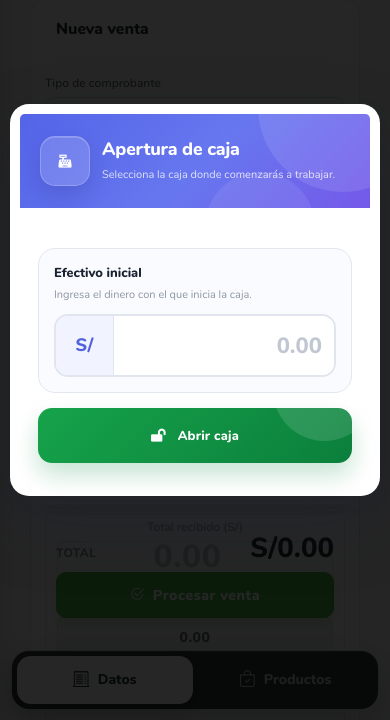
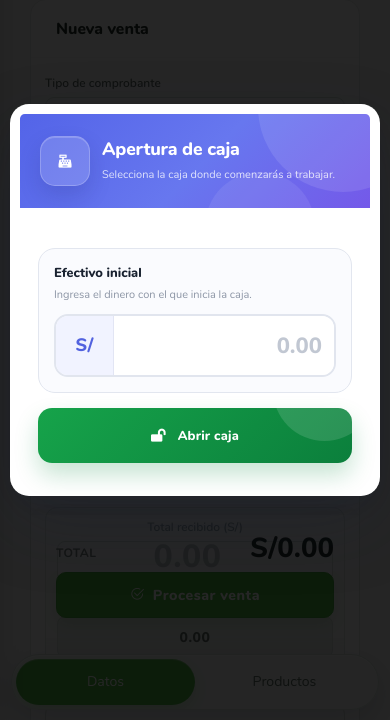
Before and after one commit to andres-app/bendey, a PHP site: page /newsale3 in a window 390 px wide. Shown: the part 124-844 px from the top of the page. Run offline with PHP 8.4, Linux system fonts and the light colour scheme; the visitor is signed in with stand-in values (Sample User, id 1); data that the repository does not hold is empty; some libraries are stand-ins or nearby versions.

Commit message:
modificando el switch para POS en movil y tablet version 2

```diff
--- a/Views/modules/newsale3.php
+++ b/Views/modules/newsale3.php
@@ -43,6 +43,11 @@ if ($_SESSION['ventas'] == 1) {
                         role="tablist"
                         aria-label="Secciones de nueva venta">
 
+                        <span
+                            class="venta-mobile-switch-slider"
+                            aria-hidden="true">
+                        </span>
+
                         <button
                             type="button"
                             class="venta-mobile-switch-btn active"
@@ -51,8 +56,7 @@ if ($_SESSION['ventas'] == 1) {
                             role="tab"
                             aria-selected="true"
                             aria-controls="ventaPanelDatos">
-                            <i class="bi bi-receipt-cutoff" aria-hidden="true"></i>
-                            <span>Datos</span>
+                            Datos
                         </button>
 
                         <button
@@ -63,8 +67,7 @@ if ($_SESSION['ventas'] == 1) {
                             role="tab"
                             aria-selected="false"
                             aria-controls="ventaPanelProductos">
-                            <i class="bi bi-bag-check" aria-hidden="true"></i>
-                            <span>Productos</span>
+                            Productos
                         </button>
 
                     </div>
@@ -1292,62 +1295,76 @@ if ($_SESSION['ventas'] == 1) {
             }
 
             .venta-mobile-switch {
+                position: relative;
                 display: grid;
                 grid-template-columns: repeat(2, minmax(0, 1fr));
-                gap: 5px;
-                padding: 5px;
-                border: 1px solid rgba(255, 255, 255, .78);
-                border-radius: 18px;
-                background: rgba(31, 45, 37, .92);
+                padding: 4px;
+                border: 1px solid #d9e4dc;
+                border-radius: 999px;
+                background: rgba(244, 248, 245, .97);
                 box-shadow:
-                    0 16px 38px rgba(15, 23, 42, .24),
-                    inset 0 1px 0 rgba(255, 255, 255, .12);
-                backdrop-filter: blur(16px);
-                -webkit-backdrop-filter: blur(16px);
+                    0 12px 30px rgba(15, 23, 42, .16),
+                    inset 0 1px 0 rgba(255, 255, 255, .9);
+                backdrop-filter: blur(14px);
+                -webkit-backdrop-filter: blur(14px);
+                overflow: hidden;
                 pointer-events: auto;
             }
 
+            .venta-mobile-switch-slider {
+                position: absolute;
+                top: 4px;
+                bottom: 4px;
+                left: 4px;
+                z-index: 1;
+                width: calc(50% - 4px);
+                border-radius: 999px;
+                background: #52b848;
+                box-shadow:
+                    0 6px 14px rgba(82, 184, 72, .24),
+                    inset 0 1px 0 rgba(255, 255, 255, .22);
+                transform: translateX(0);
+                transition: transform .28s cubic-bezier(.22, .61, .36, 1);
+                will-change: transform;
+                pointer-events: none;
+            }
+
+            .venta-mobile-switch.is-productos .venta-mobile-switch-slider {
+                transform: translateX(100%);
+            }
+
             .venta-mobile-switch-btn {
+                position: relative;
+                z-index: 2;
                 min-width: 0;
-                min-height: 50px;
+                min-height: 48px;
                 display: inline-flex;
                 align-items: center;
                 justify-content: center;
-                gap: 8px;
                 padding: 10px 15px;
                 border: 0;
-                border-radius: 14px;
-                color: rgba(255, 255, 255, .72);
+                border-radius: 999px;
+                color: #617068;
                 background: transparent;
                 font-size: .92rem;
-                font-weight: 800;
+                font-weight: 400;
                 line-height: 1;
                 cursor: pointer;
-                transition:
-                    color .18s ease,
-                    background .18s ease,
-                    box-shadow .18s ease,
-                    transform .18s ease;
+                transition: color .22s ease;
                 -webkit-tap-highlight-color: transparent;
             }
 
-            .venta-mobile-switch-btn i {
-                font-size: 1.05rem;
-            }
-
             .venta-mobile-switch-btn.active {
-                color: #1f3c2b;
-                background: #ffffff;
-                box-shadow: 0 7px 18px rgba(15, 23, 42, .2);
+                color: #ffffff;
             }
 
             .venta-mobile-switch-btn:active {
-                transform: scale(.98);
+                opacity: .88;
             }
 
             .venta-mobile-switch-btn:focus-visible {
-                outline: 3px solid rgba(82, 184, 72, .36);
-                outline-offset: 2px;
+                outline: 2px solid rgba(82, 184, 72, .4);
+                outline-offset: -2px;
             }
 
             .venta-pos-layout {
@@ -1441,10 +1458,11 @@ if ($_SESSION['ventas'] == 1) {
             }
 
             .venta-mobile-switch-btn {
-                min-height: 48px;
+                min-height: 46px;
                 padding-right: 11px;
                 padding-left: 11px;
                 font-size: .88rem;
+                font-weight: 400;
             }
 
             .venta-pedido-header {
--- a/Views/modules/scripts/newsale3.js
+++ b/Views/modules/scripts/newsale3.js
@@ -348,10 +348,12 @@ function aplicarPanelVentaResponsive(
     const esResponsive = MEDIA_SWITCH_VENTA.matches;
     const $panelDatos = $('#ventaPanelDatos');
     const $panelProductos = $('#ventaPanelProductos');
+    const $switch = $('.venta-mobile-switch');
     const $botones = $('.venta-mobile-switch-btn[data-venta-panel]');
 
     if (!esResponsive) {
         $('body').removeClass('venta-switch-responsive-activo');
+        $switch.removeClass('is-productos');
 
         $panelDatos
             .addClass('venta-panel-activo')
@@ -365,6 +367,11 @@ function aplicarPanelVentaResponsive(
     }
 
     $('body').addClass('venta-switch-responsive-activo');
+
+    $switch.toggleClass(
+        'is-productos',
+        panelNormalizado === 'productos'
+    );
 
     $panelDatos
         .toggleClass(
```
